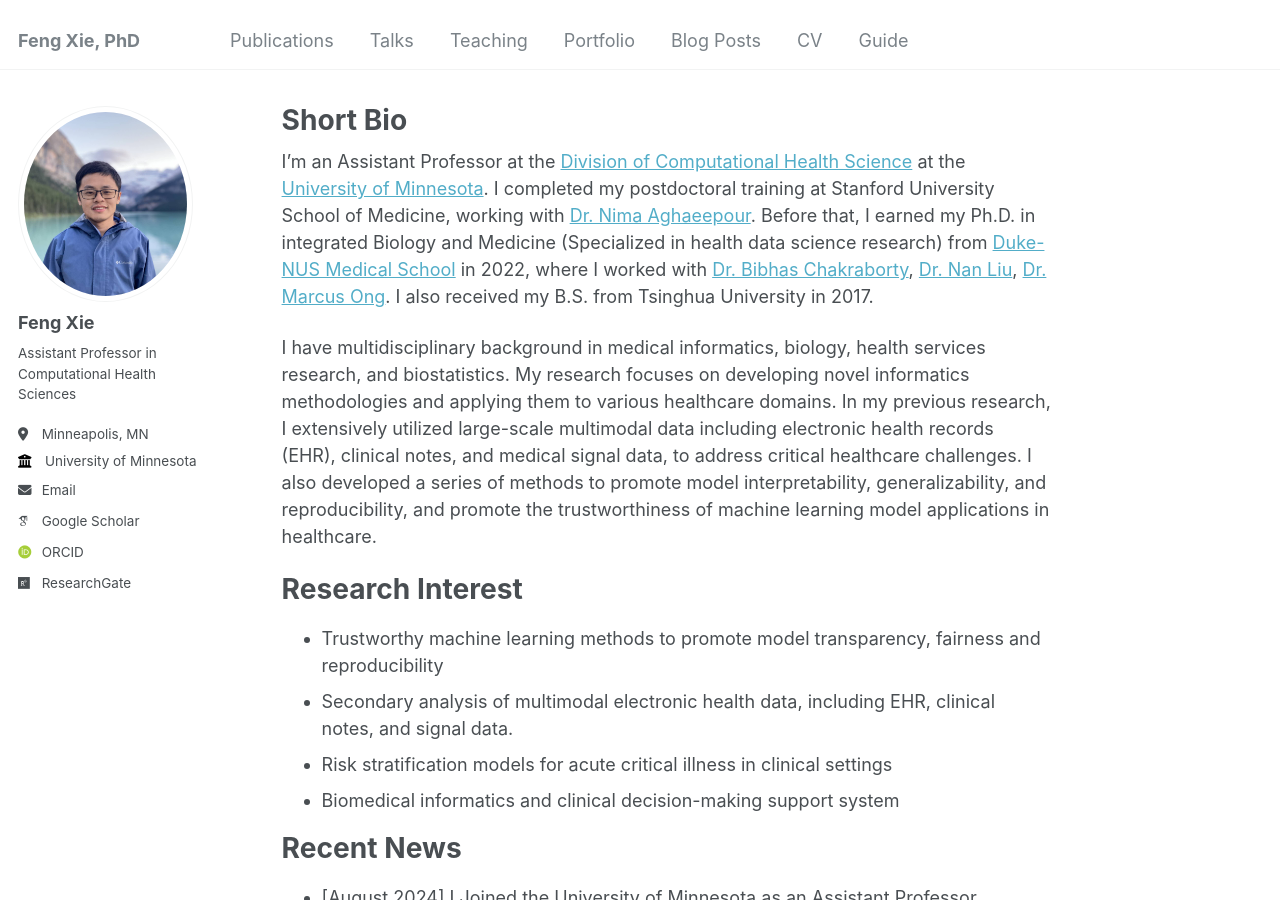
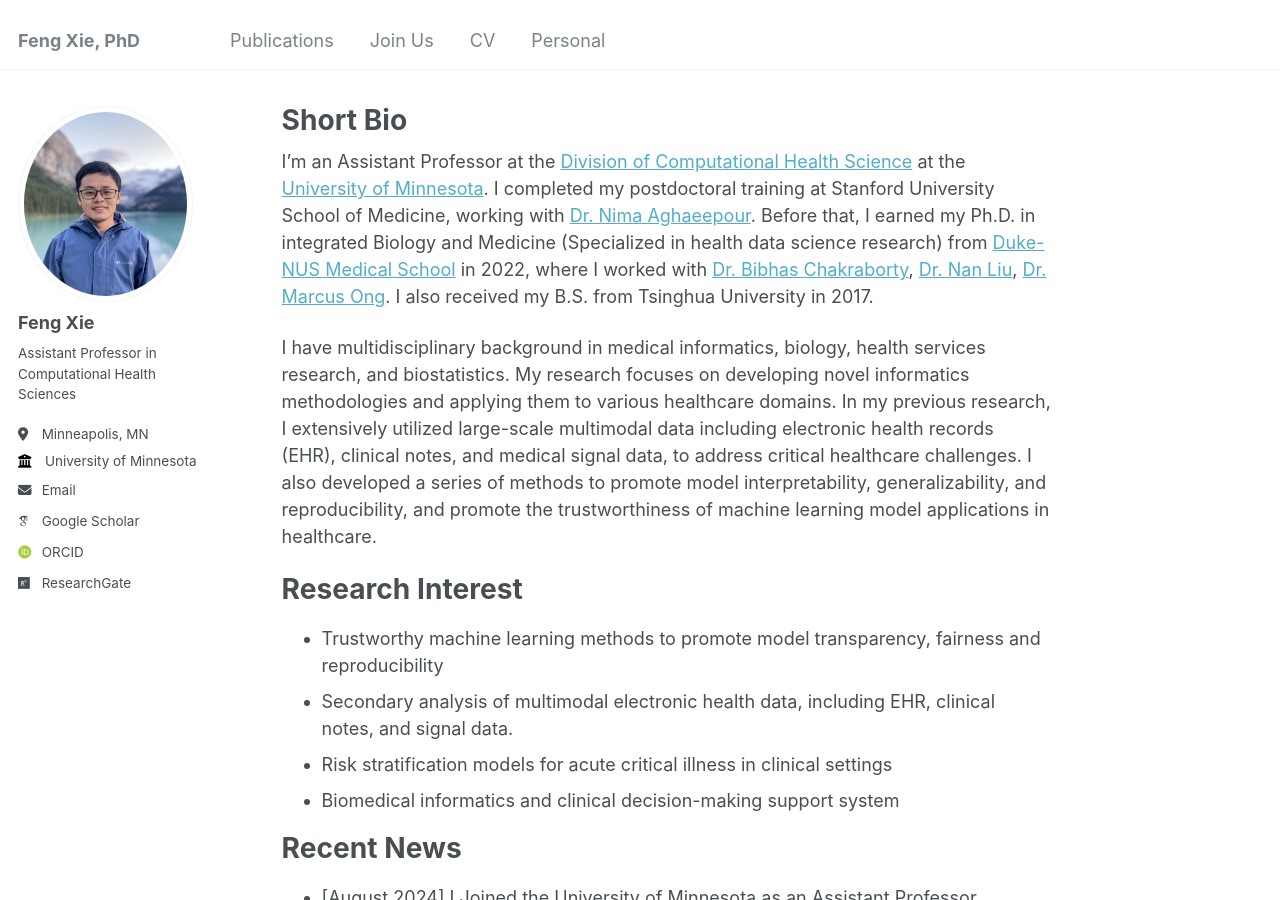
Before and after one commit to fengx13/fengx13.github.io, a Jekyll site: the page built from _pages/about.md, in a window 1280 px wide and 900 px high. Built offline with Jekyll 4.4.1, drawn with Linux system fonts in a browser that asks for light colours; some web fonts are replaced.

Commit message:
Update navigation.yml

```diff
--- a/_data/navigation.yml
+++ b/_data/navigation.yml
@@ -8,20 +8,20 @@ main:
   - title: "Publications"
     url: /publications/
 
-  - title: "Talks"
-    url: /talks/
+  #- title: "Talks"
+  #  url: /talks/
 
-  - title: "Teaching"
-    url: /teaching/
+  #- title: "Teaching"
+  #  url: /teaching/
 
-  - title: "Portfolio"
-    url: /portfolio/
+  #- title: "Portfolio"
+  #  url: /portfolio/
 
-  - title: "Blog Posts"
-    url: /year-archive/
+  - title: "Join Us"
+    url: /joinus/
 
   - title: "CV"
     url: /cv/
 
-  - title: "Guide"
-    url: /markdown/
+  - title: "Personal"
+    url: /personal/
```
